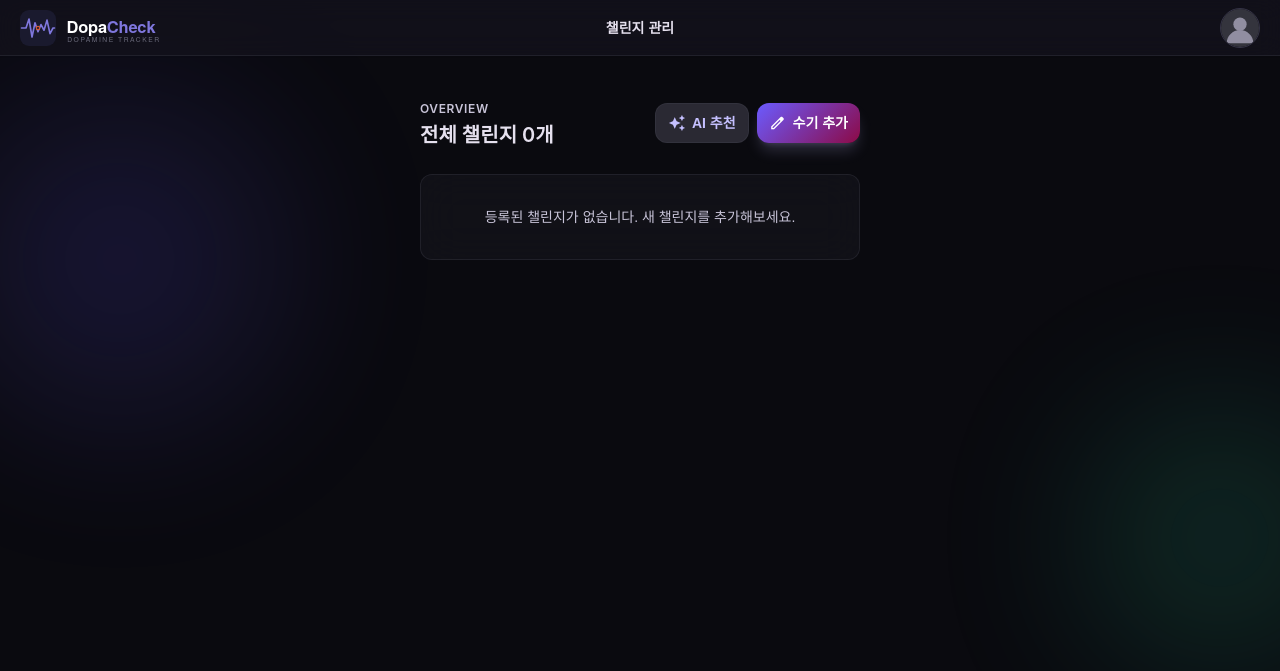
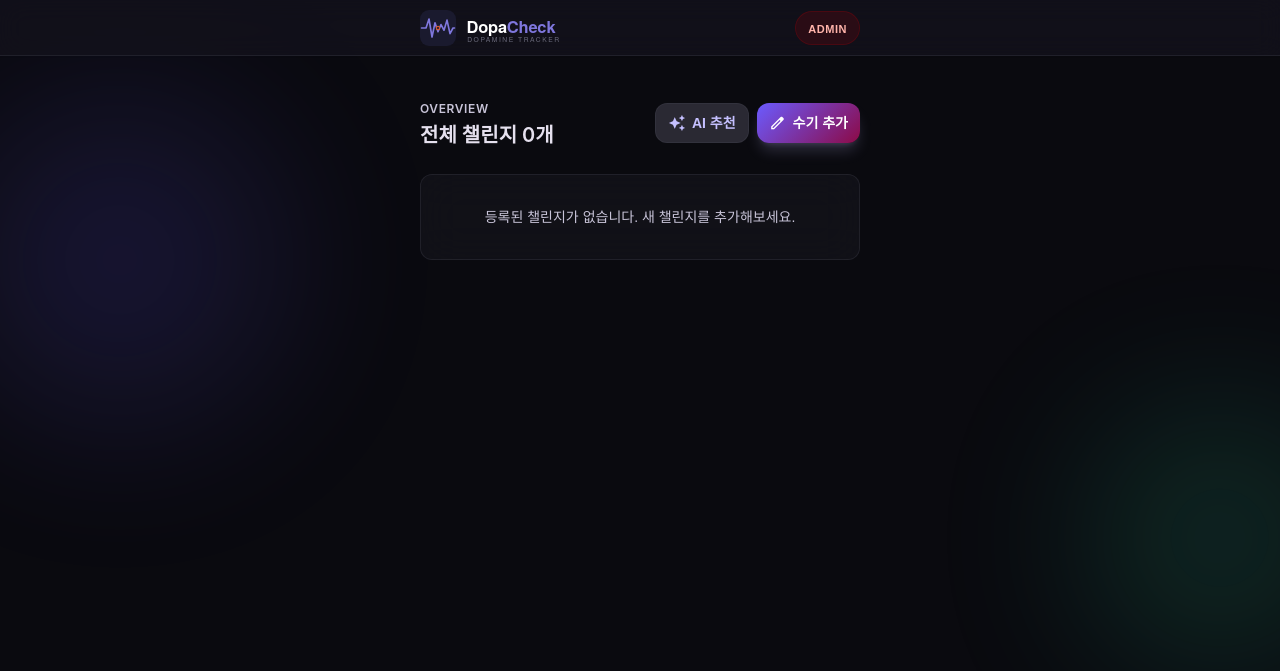
Before and after one commit to luma-team-ai/DopaCheck, a Flask app: template templates/admin/challenges.html in a window 1280 px wide. Shown: the top 671 px of the page. Run offline with Flask 3, Linux system fonts and the light colour scheme; the template is opened without the code that fills it, so the values that code supplies are empty; parts of the project's set-up code (start-up, migrations or seed data) failed here and were passed over; some libraries are stand-ins or nearby versions; some web fonts are replaced.

Commit message:
fix: 어드민 서브 페이지 전용 헤더 컴포넌트 분리
- components/admin_header.html 신규 생성: max-w-[480px] mx-auto 내부 래퍼로
  데스크탑에서 로고/ADMIN 뱃지가 콘텐츠 폭에 맞게 정렬
- users/challenges/user_detail: 공통 header.html → admin_header.html 교체
- 불필요한 page_title 제거 (뷰포트 중앙 텍스트 삭제)

```diff
--- a/templates/admin/challenges.html
+++ b/templates/admin/challenges.html
@@ -121,8 +121,7 @@
   <div class="gradient-orb orb-primary"></div>
   <div class="gradient-orb orb-tertiary"></div>
 
-  {% set page_title = "챌린지 관리" %}
-  {% include "components/header.html" %}
+  {% include "components/admin_header.html" %}
 
   <main class="relative z-10 mt-[56px] pt-10 px-container-padding max-w-[480px] mx-auto">
 
--- a/templates/admin/user_detail.html
+++ b/templates/admin/user_detail.html
@@ -108,8 +108,7 @@
   <div class="gradient-orb orb-tertiary"></div>
   <div class="relative z-10 max-w-[480px] mx-auto min-h-screen pb-12 overflow-x-hidden">
 
-    {% set page_title = "사용자 상세" %}
-    {% include "components/header.html" %}
+    {% include "components/admin_header.html" %}
 
     <main class="mt-[56px] pt-10 px-container-padding space-y-section-gap">
 
--- a/templates/admin/users.html
+++ b/templates/admin/users.html
@@ -86,8 +86,7 @@
   <div class="gradient-orb orb-tertiary"></div>
   <div class="max-w-[480px] mx-auto min-h-screen flex flex-col relative">
 
-    {% set page_title = "전체 가입자" %}
-    {% include "components/header.html" %}
+    {% include "components/admin_header.html" %}
 
     <main class="mt-[56px] pt-10 px-container-padding flex-1">
 
--- /dev/null
+++ b/templates/components/admin_header.html
@@ -0,0 +1,43 @@
+<!-- Admin Sub-page Header: max-w-[480px] inner wrapper so content aligns with page body on desktop -->
+<header class="fixed top-0 w-full h-[56px] bg-surface/80 backdrop-blur-md border-b border-outline-variant/30 shadow-sm z-50">
+  <div class="max-w-[480px] mx-auto w-full h-full flex items-center justify-between px-5">
+    <a href="/" class="flex items-center">
+      <img src="{{ url_for('static', filename='images/logo.svg') }}" alt="DopaCheck Logo" class="h-9 w-auto">
+    </a>
+    <div class="relative" id="profile-menu-wrapper">
+      <div
+        class="bg-error-container/20 px-3 py-1 rounded-full border border-error-container/30 active:scale-95 transition-transform cursor-pointer"
+        id="profile-avatar-btn">
+        <span class="text-[11px] font-bold text-error tracking-wider">ADMIN</span>
+      </div>
+      <div
+        class="hidden absolute top-[calc(100%+8px)] right-0 w-[200px] bg-surface-container backdrop-blur-md border border-outline-variant/30 rounded-xl shadow-2xl z-[100] overflow-hidden flex flex-col"
+        id="profile-dropdown">
+        <div class="flex flex-col py-2">
+          <a href="{{ url_for('auth.logout') }}"
+            class="flex items-center gap-3 px-4 py-3 hover:bg-error/10 transition-colors">
+            <span class="material-symbols-outlined text-error text-[20px]">logout</span>
+            <span class="text-error text-sm">로그아웃</span>
+          </a>
+        </div>
+      </div>
+    </div>
+  </div>
+</header>
+
+<script>
+  (function () {
+    const btn = document.getElementById('profile-avatar-btn');
+    const menu = document.getElementById('profile-dropdown');
+    if (!btn || !menu) return;
+    btn.addEventListener('click', function (e) {
+      e.stopPropagation();
+      menu.classList.toggle('hidden');
+    });
+    document.addEventListener('click', function (e) {
+      if (!menu.contains(e.target) && !btn.contains(e.target)) {
+        menu.classList.add('hidden');
+      }
+    });
+  })();
+</script>
```
